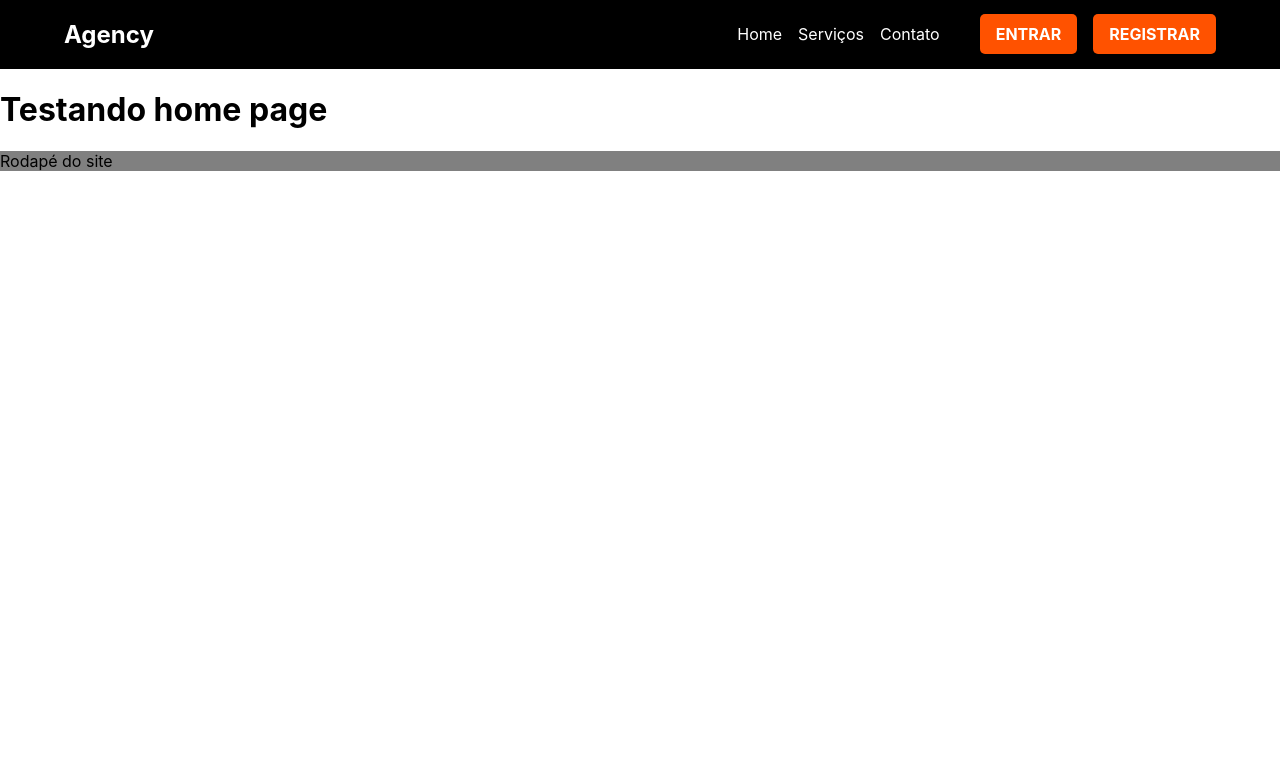
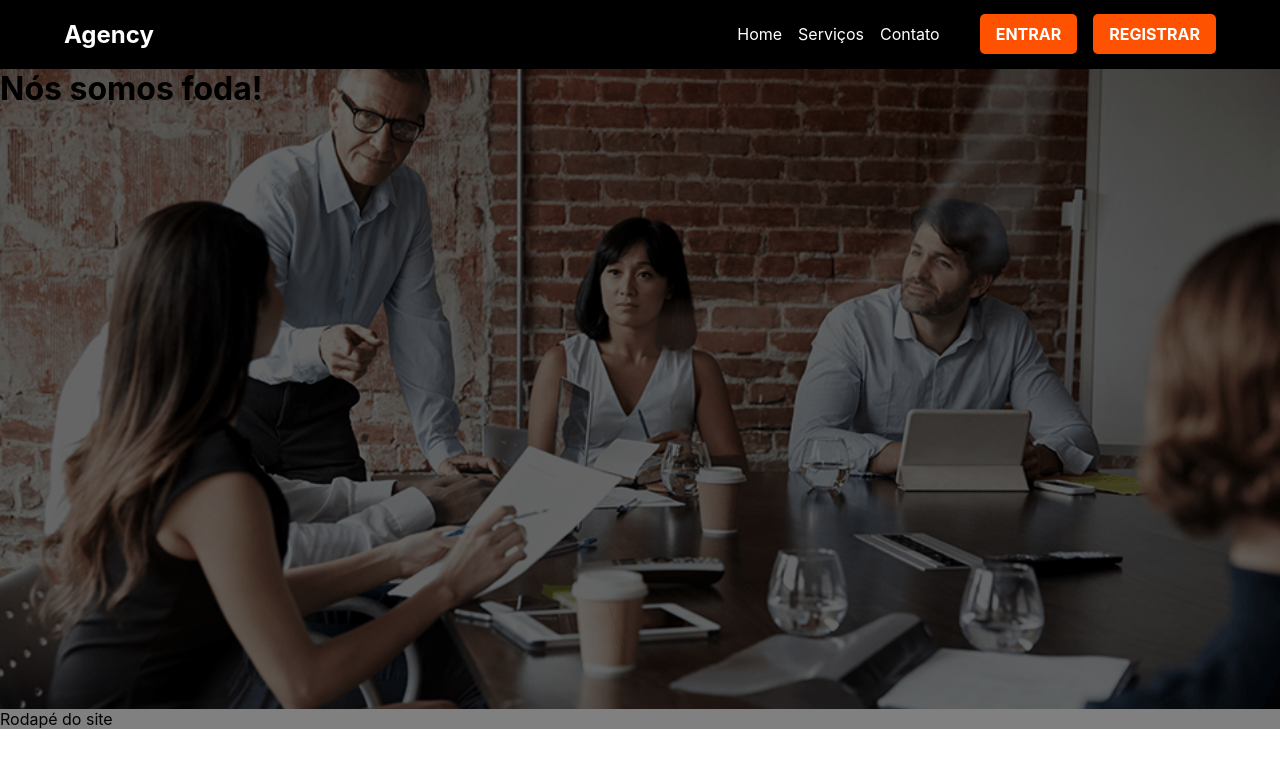
Before and after one commit to dcarvallho/agency-dev, a Next.js app: page / in a window 1280 px wide. Shown: the top 768 px of the page. Built offline with nearby package versions, Linux system fonts and the light colour scheme.

Commit message:
Adiciona banner na home page

```diff
--- a/components/home/index.js
+++ b/components/home/index.js
@@ -1,11 +1,16 @@
-import React from 'react';
+import React from "react";
+import style from "./style.module.scss";
 
 const HomePage = () => {
-    return(
-        <>
-            <h1> Testando home page </h1>
-        </>
-    )
-}
+  return (
+    <>
+      <div className={style.imageHome}>
+        <div>
+            <h1 style={{ margin: 0, padding: 0 }}>Nós somos foda!</h1>
+        </div>
+      </div>
+    </>
+  );
+};
 
 export default HomePage;
--- /dev/null
+++ b/components/home/style.module.scss
@@ -0,0 +1,6 @@
+.imageHome {
+    background: linear-gradient(rgba(0, 0, 0, .6), rgba(0, 0, 0, .6)), url(../../public/images/banner-home.png);
+    height: 80vh;
+    background-size: cover;
+    background-position: center;
+}
--- a/components/wrapper/navbar/index.js
+++ b/components/wrapper/navbar/index.js
@@ -13,10 +13,9 @@ const Navbar = () => {
             <li>Serviços</li>
             <li>Contato</li>
           </ul>
-          {/* Separar botões */}
           <div className={style.navbarRightButtons}>
             <Button>ENTRAR</Button>
-            <Button className={style.navbarRegisterButton}>REGISTRAR</Button>
+            <Button>REGISTRAR</Button>
           </div>
         </div>
       </nav>
--- a/components/wrapper/navbar/style.module.scss
+++ b/components/wrapper/navbar/style.module.scss
@@ -34,9 +34,5 @@
         align-items: center;
         font-weight: bold;
         gap: 1rem;
-
-        > Button:nth-child(2) {
-            background-color: green;
-          }
     }
 }
```
Also changed, not shown: public/images/banner-home.png (added).
